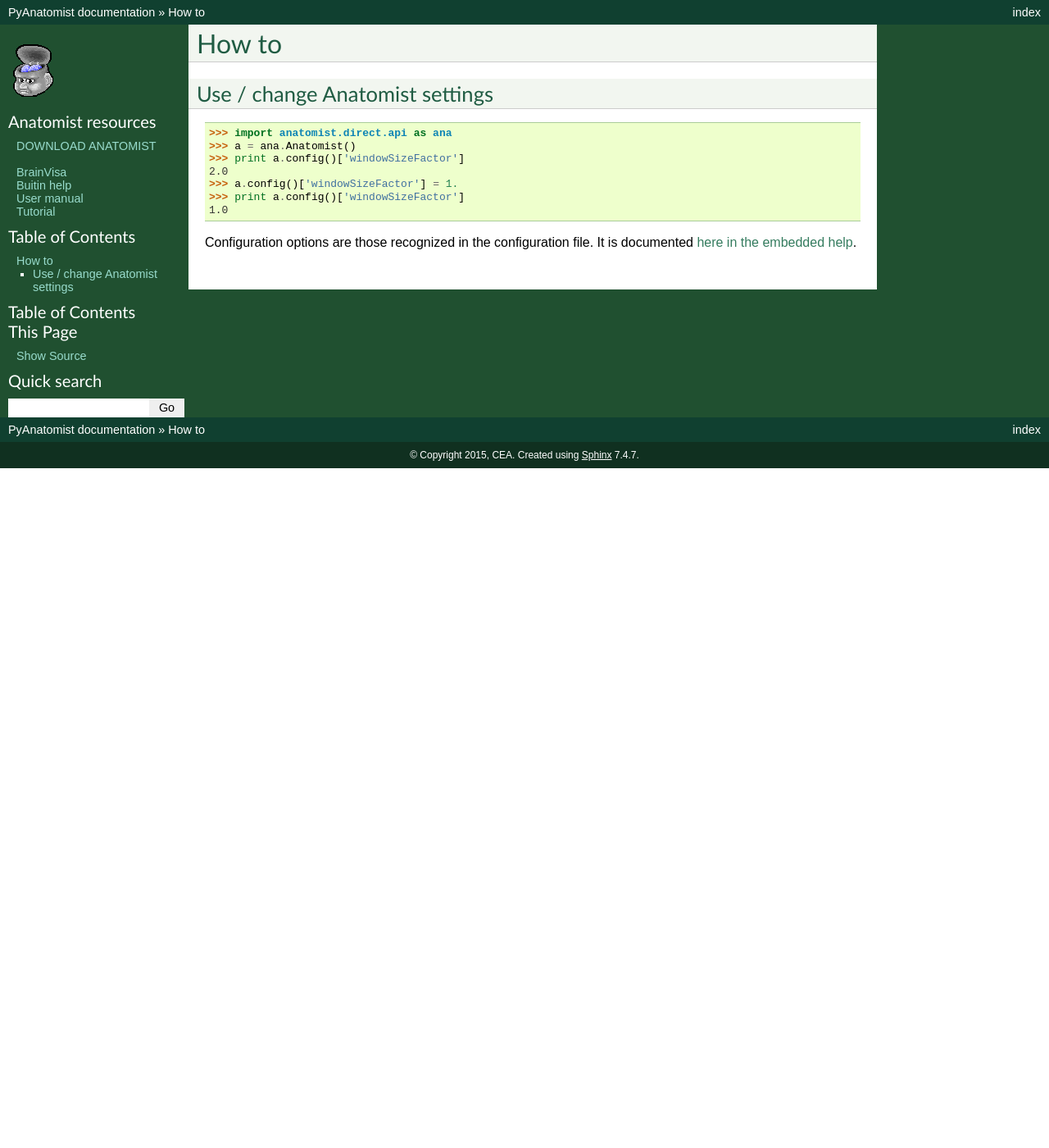
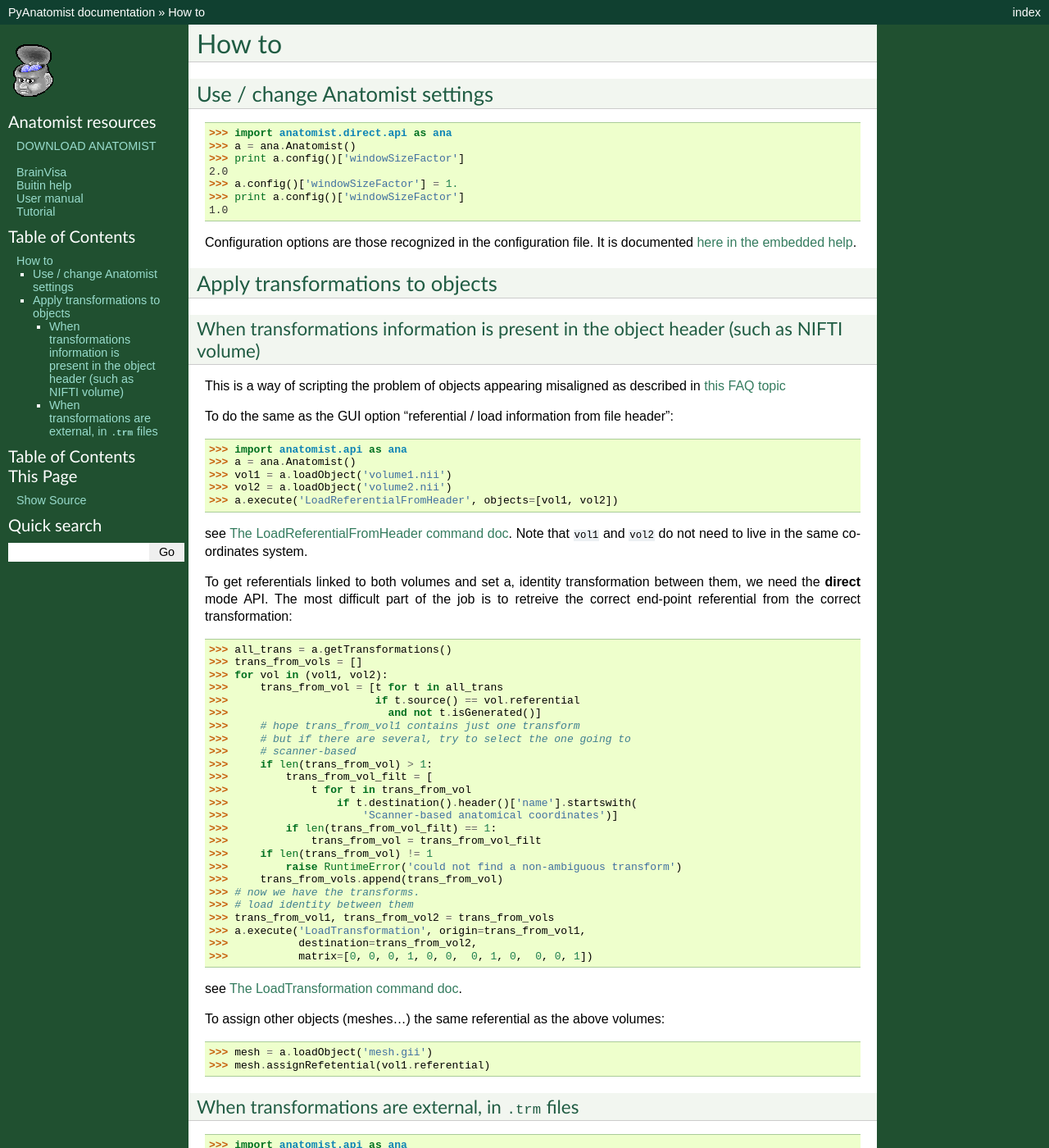
Before and after one commit to brainvisa/anatomist-gpl, a Sphinx documentation site: the page built from pyanatomist/doc/sphinx/pyanatomist_howto.rst, in a window 1280 px wide and 1400 px high. Shown: the whole window at 82% size. Built offline with Sphinx 7.4.7, drawn with Linux system fonts in a browser that asks for light colours; the version number could not be read and is left out; some of the changed text lies outside the part shown.

Commit message:
added a howto section about loading referentials
git-svn-id: https://bioproj.extra.cea.fr/neurosvn/brainvisa/anatomist/anatomist-gpl/branches/bug_fix@69391 613412ce-1361-4b7a-93bf-a3c75af1bae4

```diff
--- a/pyanatomist/doc/sphinx/conf.py
+++ b/pyanatomist/doc/sphinx/conf.py
@@ -223,8 +223,10 @@
     'anatomist '),
   'anadox': ('../../anatomist-' + version + '/doxygen/%s',
     'anadox '),
-  'anaepy': ('../../pyanatomist-' + version + '/epydoc/%s',
-    'anaepy '),
+  'anausr': ('../../anatomist-' + version + '/user_doc/%s',
+    'anausr '),
+  'anadev': ('../../anatomist-' + version + '/dev_doc/%s',
+    'anadev '),
   'aimsdox': ('../../aimsdata-' + version + '/doxygen/%s',
     'aimsdox '),
   'aimsdata' : ('../../aimsdata-' + version + '/%s', 'aimsdata '),
--- a/pyanatomist/doc/sphinx/pyanatomist_howto.rst
+++ b/pyanatomist/doc/sphinx/pyanatomist_howto.rst
@@ -1,5 +1,5 @@
 How to
-++++++
+======
 
 Use / change Anatomist settings
 -------------------------------
@@ -14,3 +14,73 @@
 
 Configuration options are those recognized in the configuration file.
 It is documented :anatomist:`here in the embedded help <html/en/programming/config.html>`.
+
+
+.. _apply_transformations:
+
+Apply transformations to objects
+--------------------------------
+
+When transformations information is present in the object header (such as NIFTI volume)
+++++++++++++++++++++++++++++++++++++++++++++++++++++++++++++++++++++++++++++++++++++++
+
+This is a way of scripting the problem of objects appearing misaligned as described in :anausr:`this FAQ topic <faq.html#two-volumes-are-registered-in-spm-but-do-not-appear-matched-in-anatomist>`
+
+To do the same as the GUI option "referential / load information from file header":
+
+>>> import anatomist.api as ana
+>>> a = ana.Anatomist()
+>>> vol1 = a.loadObject('volume1.nii')
+>>> vol2 = a.loadObject('volume2.nii')
+>>> a.execute('LoadReferentialFromHeader', objects=[vol1, vol2])
+
+see :anadev:`The LoadReferentialFromHeader command doc <commands.html#loadreferentialfromheader>`. Note that ``vol1`` and ``vol2`` do not need to live in the same coordinates system.
+
+To get referentials linked to both volumes and set a, identity transformation between them, we need the **direct** mode API. The most difficult part of the job is to retreive the correct end-point referential from the correct transformation:
+
+>>> all_trans = a.getTransformations()
+>>> trans_from_vols = []
+>>> for vol in (vol1, vol2):
+>>>     trans_from_vol = [t for t in all_trans
+>>>                       if t.source() == vol.referential
+>>>                         and not t.isGenerated()]
+>>>     # hope trans_from_vol1 contains just one transform
+>>>     # but if there are several, try to select the one going to
+>>>     # scanner-based
+>>>     if len(trans_from_vol) > 1:
+>>>         trans_from_vol_filt = [
+>>>             t for t in trans_from_vol
+>>>                 if t.destination().header()['name'].startswith(
+>>>                     'Scanner-based anatomical coordinates')]
+>>>         if len(trans_from_vol_filt) == 1:
+>>>             trans_from_vol = trans_from_vol_filt
+>>>     if len(trans_from_vol) != 1
+>>>         raise RuntimeError('could not find a non-ambiguous transform')
+>>>     trans_from_vols.append(trans_from_vol)
+>>> # now we have the transforms.
+>>> # load identity between them
+>>> trans_from_vol1, trans_from_vol2 = trans_from_vols
+>>> a.execute('LoadTransformation', origin=trans_from_vol1,
+>>>           destination=trans_from_vol2,
+>>>           matrix=[0, 0, 0, 1, 0, 0,  0, 1, 0,  0, 0, 1])
+
+see :anadev:`The LoadTransformation command doc <commands.html#loadtransformation>`.
+
+To assign other objects (meshes...) the same referential as the above volumes:
+
+>>> mesh = a.loadObject('mesh.gii')
+>>> mesh.assignRefetential(vol1.referential)
+
+
+When transformations are external, in ``.trm`` files
+++++++++++++++++++++++++++++++++++++++++++++++++++++
+
+>>> import anatomist.api as ana
+>>> a = ana.Anatomist()
+>>> vol1 = a.loadObject('volume1.nii')
+>>> vol2 = a.loadObject('volume2.nii')
+>>> ref1 = a.createReferential()
+>>> ref2 = a.createReferential()
+>>> vol1.assignReferential(ref1)
+>>> vol2.assignReferential(ref2)
+>>> tr = a.loadTransformation(ref1, ref2, 'transform.trm')
```
